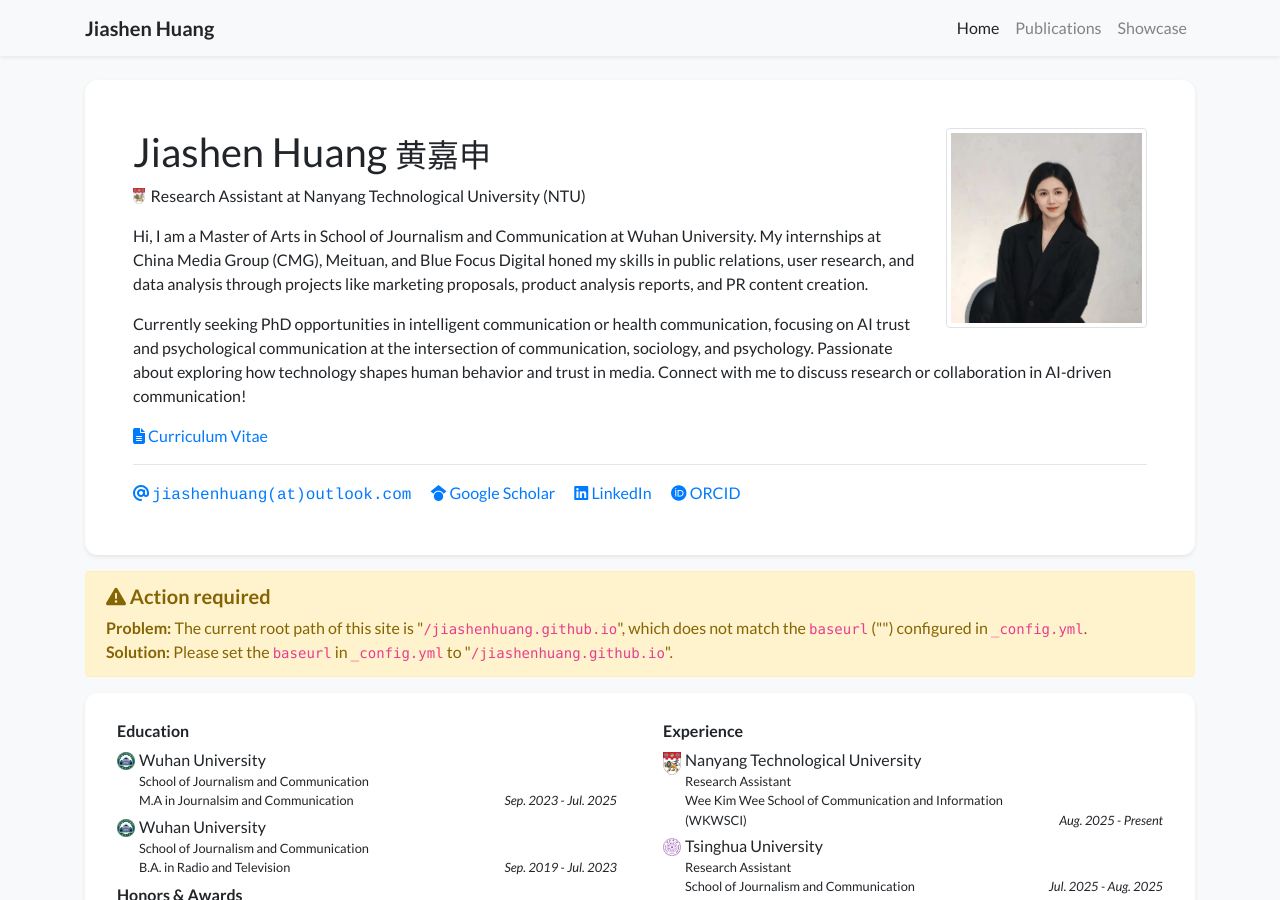
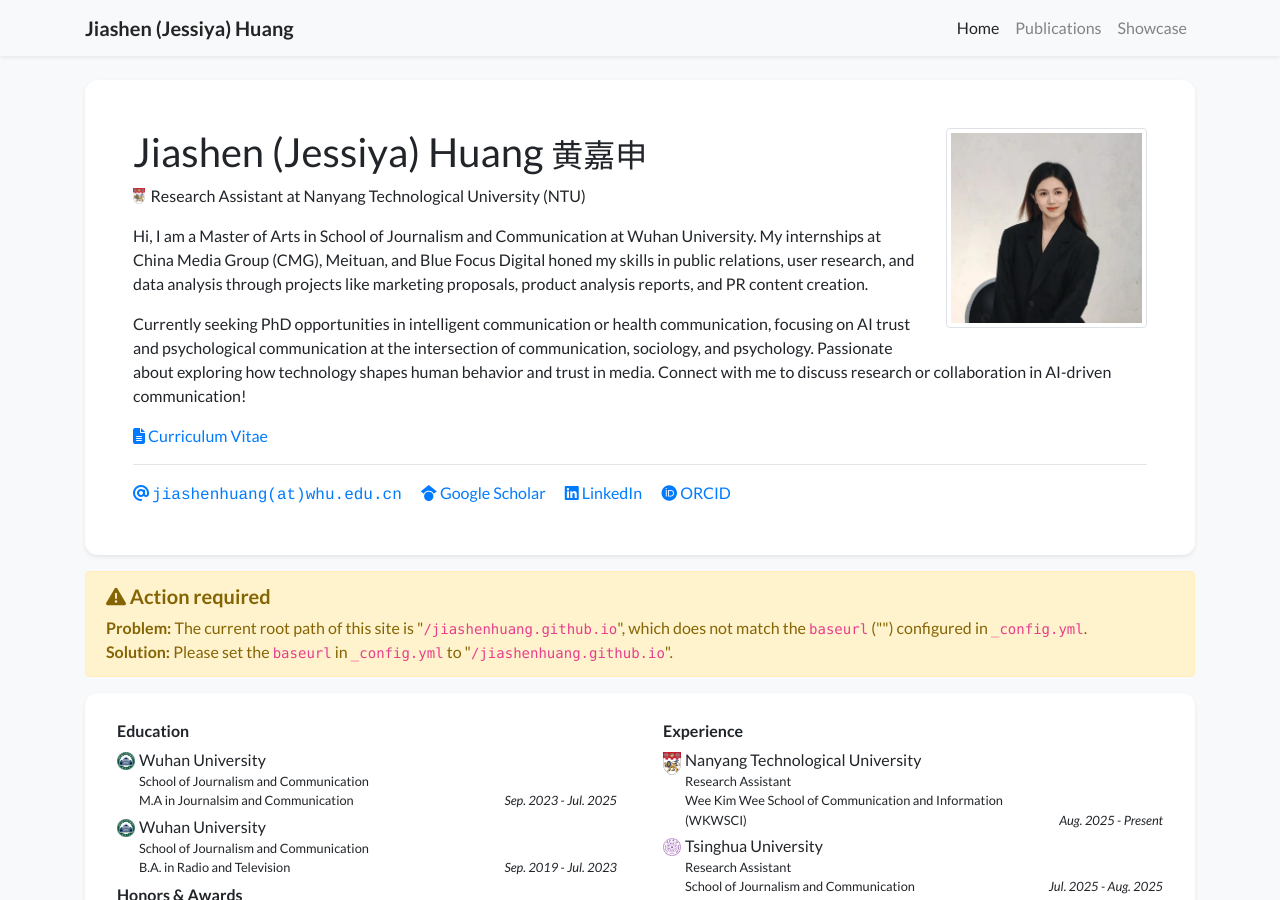
Before and after one commit to jiashenhuang/jiashenhuang.github.io, a Jekyll site: the page built from index.html, in a window 1280 px wide and 900 px high. Built offline with Jekyll 4.4.1, drawn with Linux system fonts in a browser that asks for light colours; nearby versions of some CDN libraries; a style sheet for code colours, icons or effects is not loaded.

Commit message:
update name and email

```diff
--- a/_data/profile.yml
+++ b/_data/profile.yml
@@ -1,6 +1,6 @@
-primary_name: "Jiashen Huang"
+primary_name: "Jiashen (Jessiya) Huang"
 secondary_name: "黄嘉申"
-navbar_name: "Jiashen Huang"
+navbar_name: "Jiashen (Jessiya) Huang"
 
 positions:
 - logo: /assets/images/badges/NTU_Logo.png  # Logo is optional
@@ -8,7 +8,7 @@
 # - name: Position 2 without logo
 
 
-email: "jiashenhuang@outlook.com"
+email: "jiashenhuang@whu.edu.cn"
 cv_link: https://github.com/jiashenhuang/jiashenhuang.github.io/blob/main/assets/Resume.pdf
 gscholar: ouHhYd8AAAAJ
 # github: your_github_id
```
